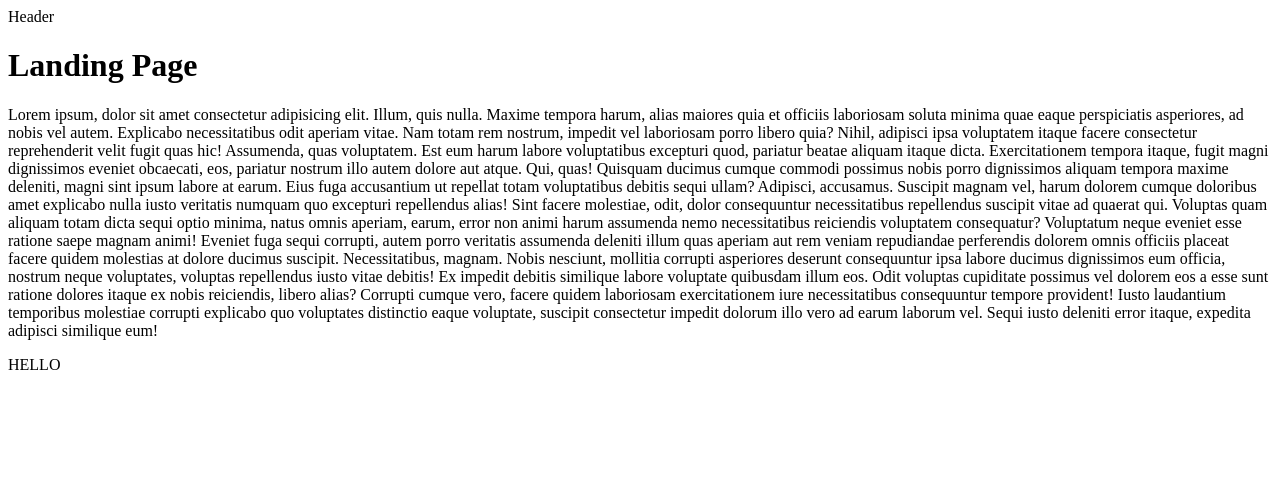
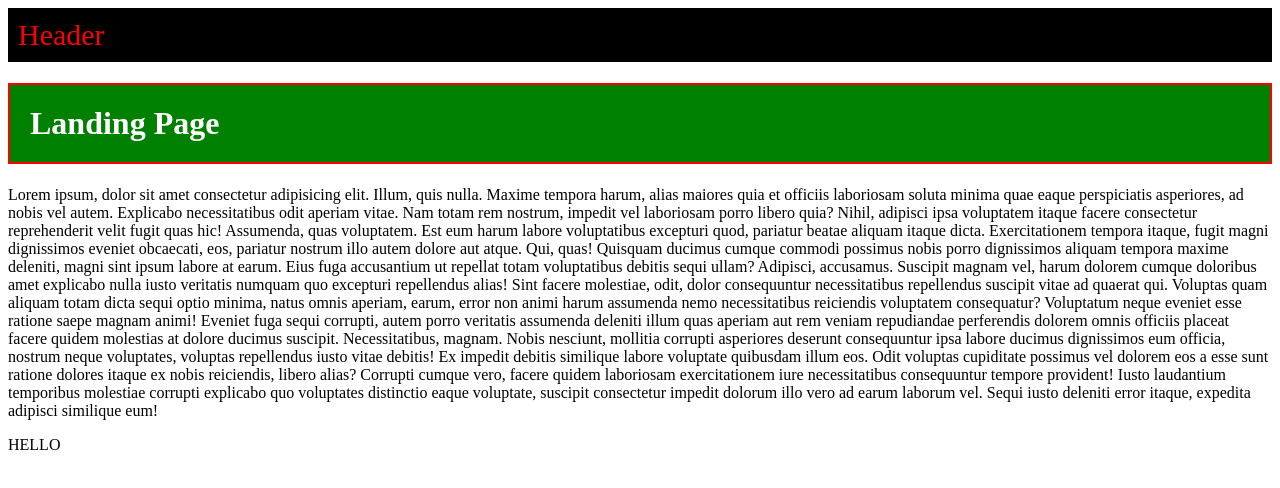
Before and after one commit to mern-trainer/Adheena-Batch, a React (Vite) app in the folder ReactJS/app/: page / in a window 1280 px wide. Shown: the top 488 px of the page. Built offline with nearby package versions, Linux system fonts and the light colour scheme.

Commit message:
added: inline and external css

```diff
--- a/ReactJS/app/src/components/Header.jsx
+++ b/ReactJS/app/src/components/Header.jsx
@@ -1,5 +1,5 @@
 const Header = () => {
-    return <div>
+    return <div style={{color: "red", backgroundColor: "black", padding: "10px", fontSize: "30px"}}>
         Header
     </div>
 }
--- /dev/null
+++ b/ReactJS/app/src/pages/LandingPage.css
@@ -0,0 +1,6 @@
+.demo{
+    background-color: green;
+    color: white;
+    padding: 20px;
+    border: 2px solid red;
+}
--- a/ReactJS/app/src/pages/LandingPage.jsx
+++ b/ReactJS/app/src/pages/LandingPage.jsx
@@ -1,6 +1,8 @@
+import "./LandingPage.css"
+
 const LandingPage = () => {
     return <div>
-        <h1>Landing Page</h1>
+        <h1 className="demo">Landing Page</h1>
         <p>Lorem ipsum, dolor sit amet consectetur adipisicing elit. Illum, quis nulla. Maxime tempora harum, alias maiores quia et officiis laboriosam soluta minima quae eaque perspiciatis asperiores, ad nobis vel autem.
         Explicabo necessitatibus odit aperiam vitae. Nam totam rem nostrum, impedit vel laboriosam porro libero quia? Nihil, adipisci ipsa voluptatem itaque facere consectetur reprehenderit velit fugit quas hic! Assumenda, quas voluptatem.
         Est eum harum labore voluptatibus excepturi quod, pariatur beatae aliquam itaque dicta. Exercitationem tempora itaque, fugit magni dignissimos eveniet obcaecati, eos, pariatur nostrum illo autem dolore aut atque. Qui, quas!
```
